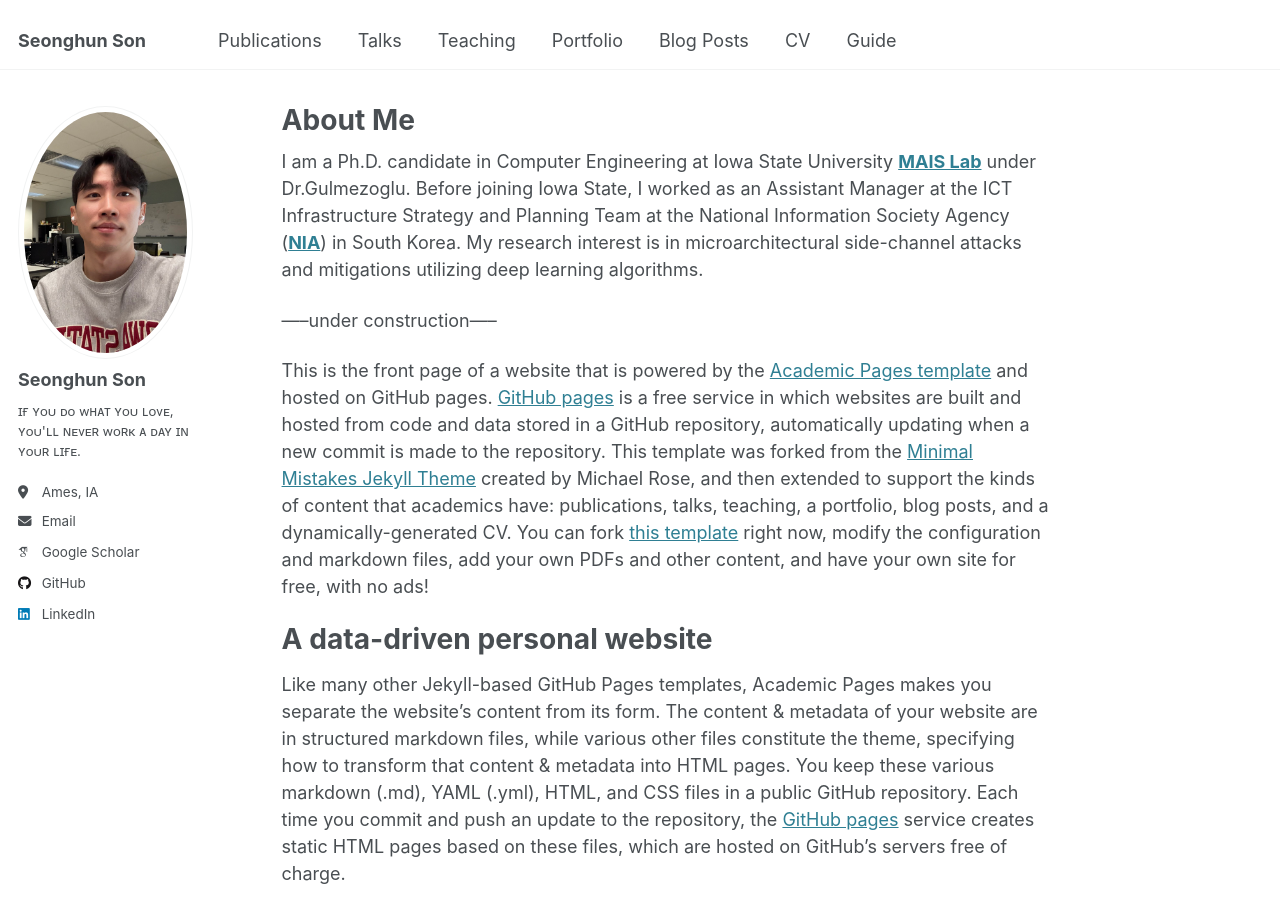
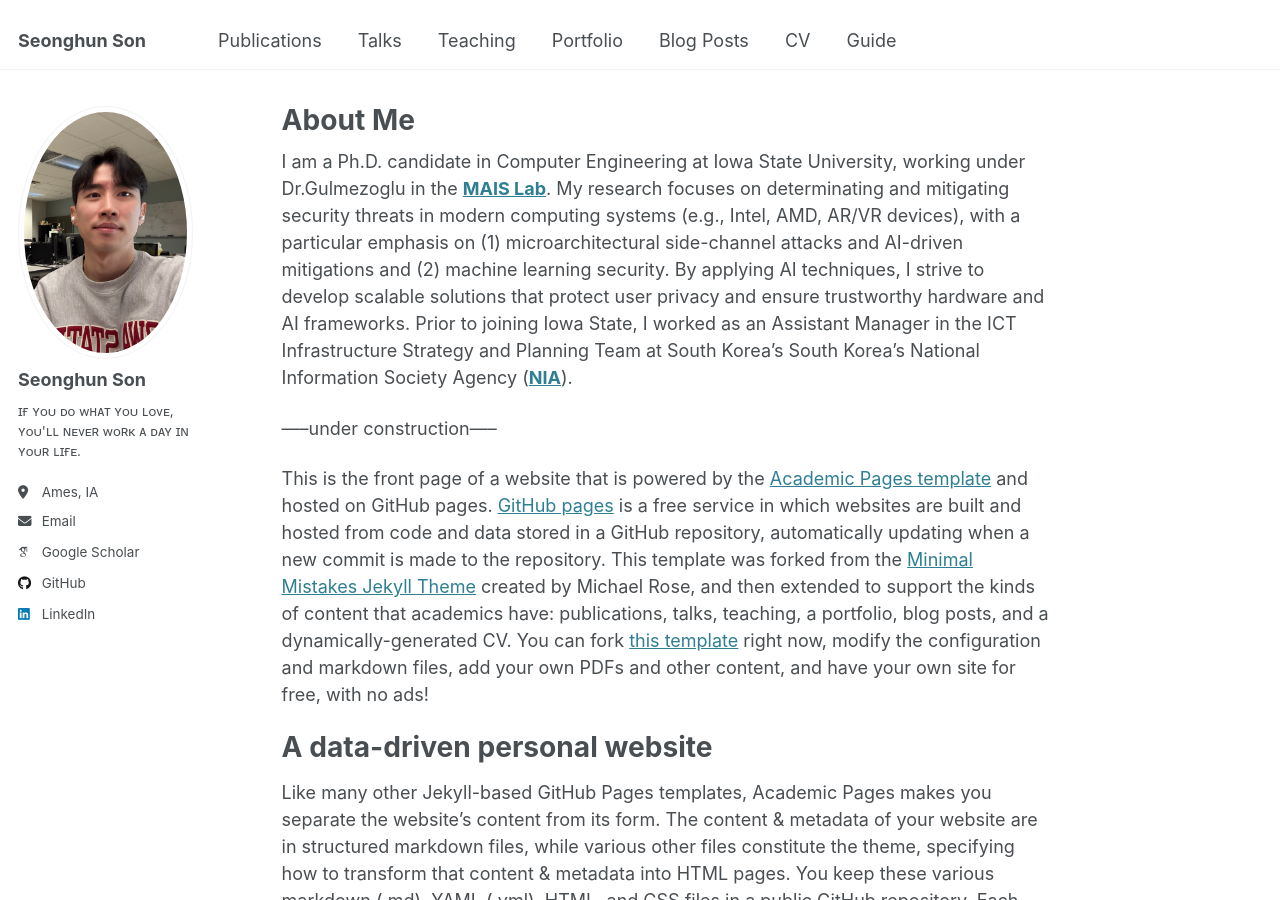
Before and after one commit to hunie-son/hunie-son.github.io, a Jekyll site: the page built from _pages/about.md, in a window 1280 px wide and 900 px high. Built offline with Jekyll 4.4.1, drawn with Linux system fonts in a browser that asks for light colours; some web fonts are replaced.

Commit message:
Update about.md

```diff
--- a/_pages/about.md
+++ b/_pages/about.md
@@ -6,9 +6,8 @@ redirect_from:
   - /about/
   - /about.html
 ---
-I am a Ph.D. candidate in Computer Engineering at Iowa State University <a href="https://www.ece.iastate.edu/bgulmez"><b>MAIS Lab</b></a> under Dr.Gulmezoglu.
-Before joining Iowa State, I worked as an Assistant Manager at the ICT Infrastructure Strategy and Planning Team at the National Information Society Agency (<a href="https://eng.nia.or.kr/site/nia_eng/main.do"><b>NIA</b></a>) in South Korea.
-My research interest is in microarchitectural side-channel attacks and mitigations utilizing deep learning algorithms.
+I am a Ph.D. candidate in Computer Engineering at Iowa State University, working under Dr.Gulmezoglu in the <a href="https://www.ece.iastate.edu/bgulmez"><b>MAIS Lab</b></a>. My research focuses on determinating and mitigating security threats in modern computing systems (e.g., Intel, AMD, AR/VR devices), with a particular emphasis on (1) microarchitectural side-channel attacks and AI-driven mitigations and (2) machine learning security. By applying AI techniques, I strive to develop scalable solutions that protect user privacy and ensure trustworthy hardware and AI frameworks. Prior to joining Iowa State, I worked as an Assistant Manager in the ICT Infrastructure Strategy and Planning Team at South Korea’s South Korea’s National Information Society Agency (<a href="https://eng.nia.or.kr/site/nia_eng/main.do"><b>NIA</b></a>).
+
 
 -----under construction-----
 
```
